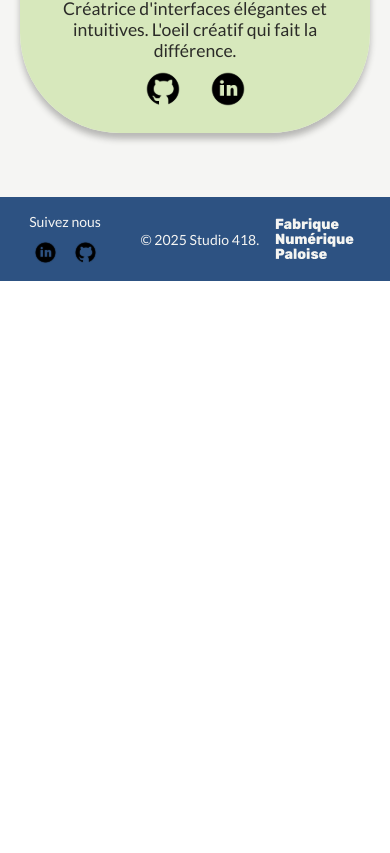
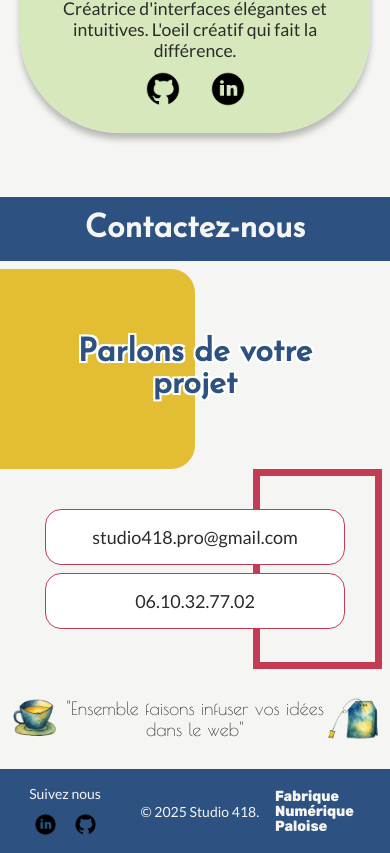
Before and after one commit to 418-studio/Site, a React (Vite) app: page / in a window 390 px wide. Shown: the part 1595-2448 px from the top of the page. Before the commit the page ends 1876 px from the top, so only its background shows below. Built offline with nearby package versions, Linux system fonts and the light colour scheme.

Commit message:
feat(sectionContact): ajout de la version mobile

```diff
--- a/src/App.tsx
+++ b/src/App.tsx
@@ -1,12 +1,14 @@
 import Footer from './components/Footer.tsx'
 import SectionOurTeam from './pages/SectionOurTeam.tsx'
 import Header from './components/Header.tsx'
+import SectionContact from './pages/SectionContact.tsx'
 
 function App() {
 	return (
 		<>
 			<Header />
 			<SectionOurTeam />
+			<SectionContact />
 			<Footer />
 		</>
 	)
--- /dev/null
+++ b/src/pages/SectionContact.tsx
@@ -0,0 +1,35 @@
+import '../styles/pages/sectionContact.css'
+import tasse_the from '../../public/images/illustrations/cup-of-tea.webp'
+import sachet_the from '../../public/images/illustrations/teabag.webp'
+
+export default function SectionContact() {
+	return (
+		<section id="sectionContact">
+			<div id="sectionContact_title">
+				<h2>Contactez-nous</h2>
+			</div>
+			<div id="sectionContact_container">
+				<div id="sectionContact_accroche">
+					<div id="sectionContact_accroche_rectangle"></div>
+					<h2>Parlons de votre projet</h2>
+				</div>
+				<div id="sectionContact_coordonne">
+					<p>
+						<a href="mailto:studio418.pro@gmail.com">studio418.pro@gmail.com</a>
+					</p>
+					<p>06.10.32.77.02</p>
+					<div id="sectionContact_coordonne_rectangle"></div>
+				</div>
+				<div id="sectionContact_citation">
+					<div className="sectionContact_citation_illustration">
+						<img src={tasse_the} alt="tasse de thé" />
+					</div>
+					<p>&quot;Ensemble faisons infuser vos idées dans le web&quot;</p>
+					<div className="sectionContact_citation_illustration">
+						<img src={sachet_the} alt="sachet de thé" />
+					</div>
+				</div>
+			</div>
+		</section>
+	)
+}
--- /dev/null
+++ b/src/styles/pages/sectionContact.css
@@ -0,0 +1,117 @@
+#sectionContact{
+    background-color: var(--color-white);
+    width: 100%;
+    display: flex;
+    flex-direction: column;
+    align-items: center;
+    justify-content: flex-start;
+    height: auto;
+}
+
+#sectionContact_container{
+    width: 100%;
+    max-width: var(--max-size-section);
+    display: flex;
+    align-items: center;
+    flex-direction: column;
+    justify-content: center;
+}
+
+#sectionContact_title{
+    width: 100%;
+    background-color: var(--color-accent-blue);
+    display: flex;
+    justify-content: center;
+    padding: 16px 0;
+}
+
+#sectionContact_title h2{
+    color: var(--color-white)
+}
+
+#sectionContact_accroche{
+    display: flex;
+    position: relative;
+    justify-content: center;
+    align-items: center;
+    height: 200px;
+    width: 100%;
+    margin-top: 8px;
+}
+
+#sectionContact_accroche h2 {
+    z-index: 1;
+    width: 75%;
+    text-align: center;
+
+    text-shadow:
+    2px 2px 0 white,
+    -2px 2px 0 white,
+    2px -2px 0 white,
+    -2px -2px 0 white;
+
+}
+
+#sectionContact_accroche_rectangle{
+    position: absolute;
+    height: 100%;
+    left: 0;
+    top: 0;
+    width: 50%;
+    background-color: var(--color-accent-gold);
+    z-index: 0;
+    border-radius: 0 24px 24px 0;
+
+}
+
+#sectionContact_coordonne{
+    height: 200px;
+    width: 100%;
+    display: flex;
+    flex-direction: column;
+    justify-content: center;
+    align-items: center;
+    gap: 8px;
+    position: relative;
+}
+
+#sectionContact_coordonne_rectangle{
+    position: absolute;
+    right: 8px;
+    border: solid 7px var(--color-accent-red);
+    height: 100%;
+    width: 33%;
+    z-index: 0;
+}
+
+#sectionContact_coordonne > p {
+    padding: 16px;
+    border: solid 1px var(--color-accent-red);
+    border-radius: 16px;
+    background-color: white;
+    text-align: center;
+    width: 300px;
+    z-index: 1;
+
+}
+
+#sectionContact_citation{
+    height: 100px;
+    display: flex;
+    align-items: center;
+    padding: 8px;
+}
+
+#sectionContact_citation p{
+    font-family: var(--font-poiret);
+    text-align: center;
+    padding: 4px;
+}
+
+.sectionContact_citation_illustration{
+    width: 75px;
+}
+
+.sectionContact_citation_illustration img{
+    width: 100%;
+}
```
